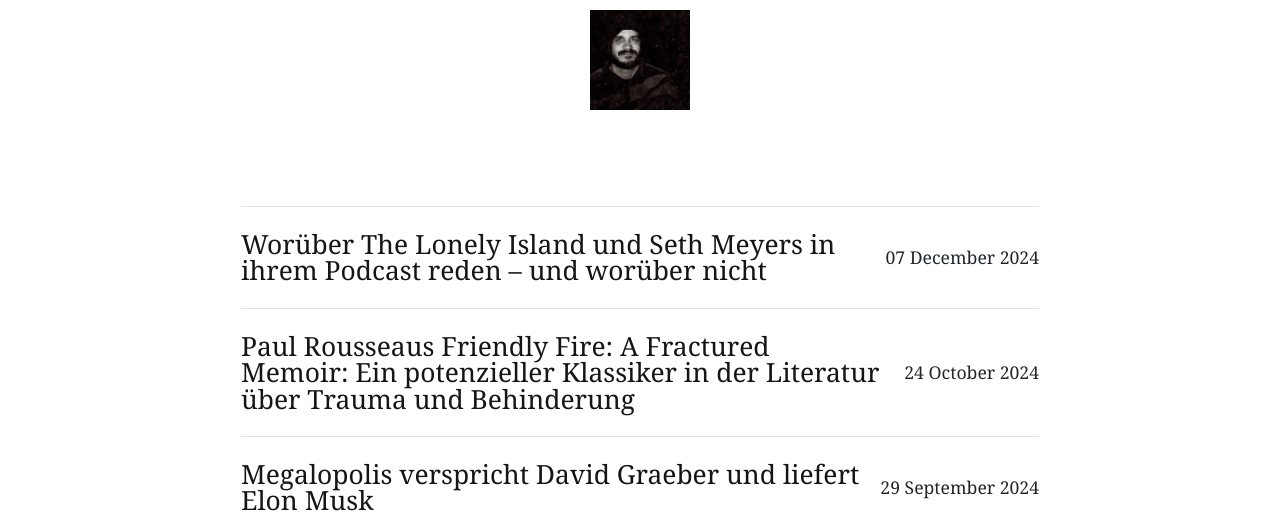
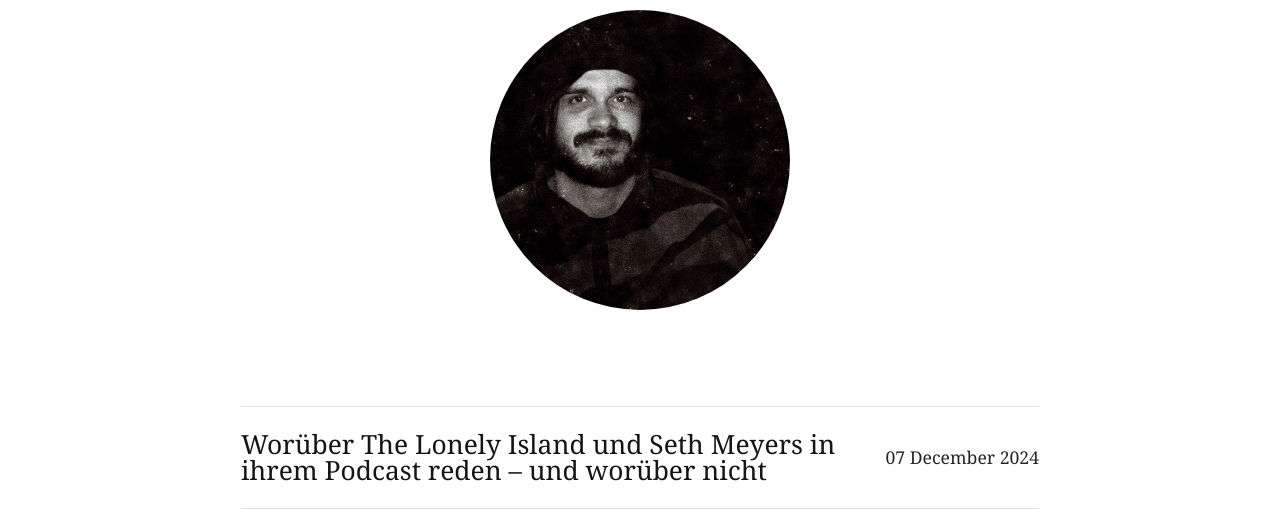
Before and after one commit to smoitzheim/smoitzheim.github.io, an Eleventy site: page content/index.md in a window 1280 px wide. Shown: the part 272-797 px from the top of the page. Built offline with nearby package versions, Linux system fonts and the light colour scheme; Eleventy itself is replaced by a stand-in of ours; files that its build step writes are made by us from their sources; a web font is replaced by a local one; what @zachleat/heading-anchors, eleventy-plugin-toc, markdown-it-attrs, markdown-it-table-of-contents would draw is missing.

Commit message:
profile pic

```diff
--- a/_includes/home.njk
+++ b/_includes/home.njk
@@ -7,7 +7,7 @@
 <div class="row d-flex justify-content-center text-center">
 <div class="col-12 col-lg-10">
 <h1 class="display-huge mb-3">{{title}}</h1>
-<img src="img/profile.jpeg" style="width:100px;max-width:70%;radius:50%;display:block;margin-left:auto;margin-right:auto;" />
+<img src="img/profile.jpeg" style="width:300px;max-width:70%;border-radius:50%;display:block;margin-left:auto;margin-right:auto;" />
 </div>
 </div>
 </div>
```
